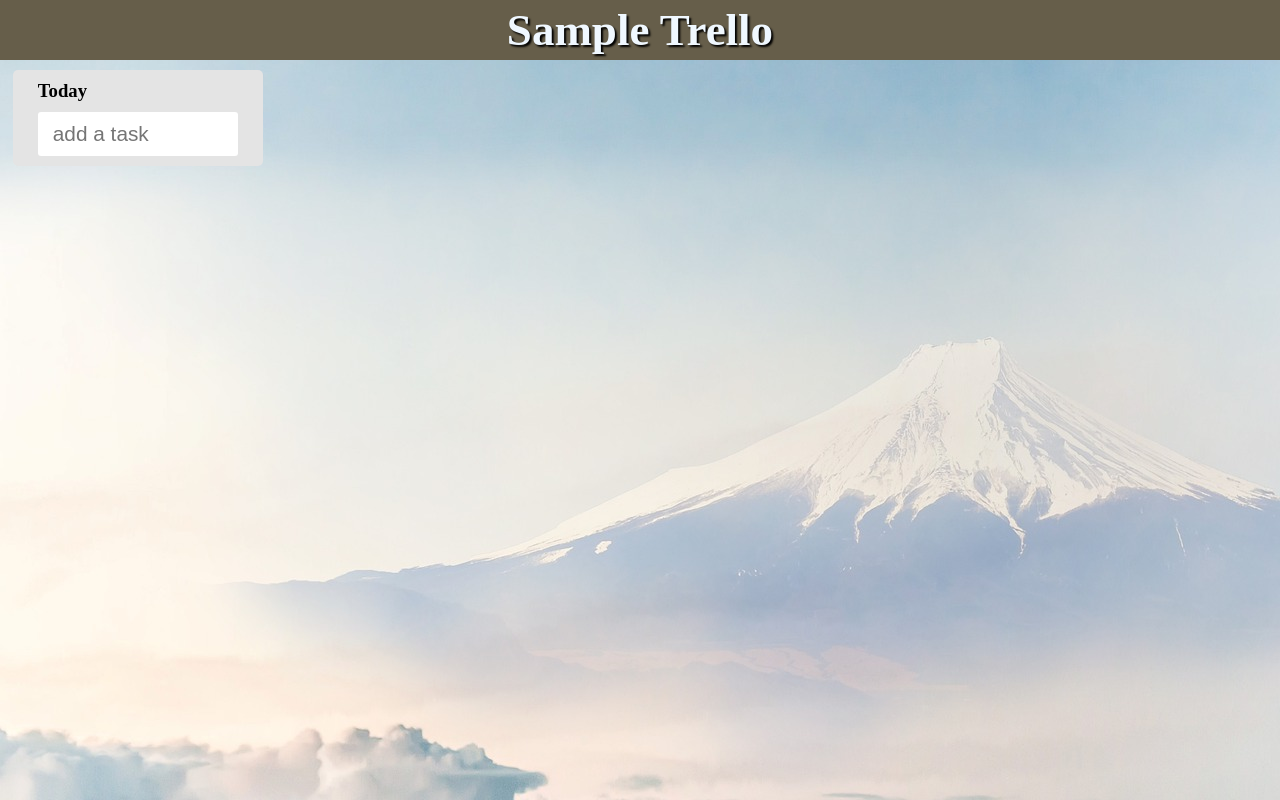
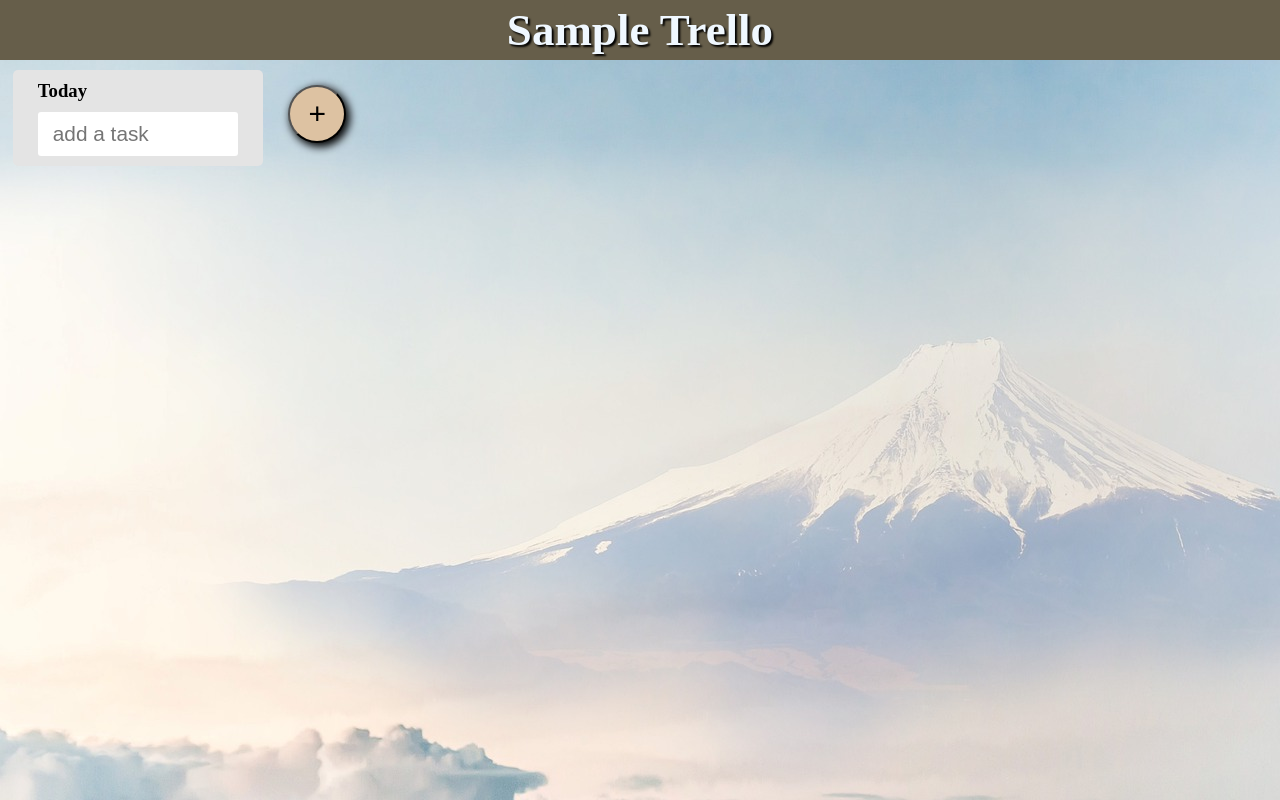
Before and after one commit to Chimoha31/dnd_trello, a React (Create React App) app: page / in a window 1280 px wide. Built offline with nearby package versions, Linux system fonts and the light colour scheme.

Commit message:
add task card

```diff
--- a/src/components/task/TaskCards.jsx
+++ b/src/components/task/TaskCards.jsx
@@ -1,15 +1,24 @@
-import React from 'react';
-import TaskCard from './TaskCard';
-import AddTaskCardButton from './button/AddTaskCardButton';
-
+import React, { useState } from "react";
+import TaskCard from "./TaskCard";
+import AddTaskCardButton from "./button/AddTaskCardButton";
 
 function TaskCards() {
+  const [taskCardsList, setTaskCardsList] = useState([{
+    id: 0,
+    draggableId: "item0",
+  }]);
+
   return (
-    <div>
-      <TaskCard />
-      <AddTaskCardButton />
+    <div className="taskCardsArea">
+      {taskCardsList.map((taskCard) => (
+        <TaskCard key={taskCard.id} />
+      ))}
+      <AddTaskCardButton
+        taskCardsList={taskCardsList}
+        setTaskCardsList={setTaskCardsList}
+      />
     </div>
-  )
+  );
 }
 
 export default TaskCards;
--- a/src/components/task/button/AddTaskCardButton.jsx
+++ b/src/components/task/button/AddTaskCardButton.jsx
@@ -1,11 +1,23 @@
-import React from 'react'
+import React from "react";
+import { v4 as uuid } from "uuid";
 
-function AddTaskCardButton() {
+function AddTaskCardButton({ taskCardsList, setTaskCardsList }) {
+  const addTaskCardHandle = () => {
+    const taskCardUuid = uuid();
+    // ボタンを押したらtaskCardを追加する
+    setTaskCardsList([
+      ...taskCardsList,
+      { id: taskCardUuid, draggableId: `item${taskCardUuid}` },
+    ]);
+  };
+
   return (
-    <div>
-
+    <div className="addTaskCardButtonArea">
+      <button className="addTaskCardButton" onClick={addTaskCardHandle}>
+        +
+      </button>
     </div>
-  )
+  );
 }
 
-export default AddTaskCardButton
+export default AddTaskCardButton;
--- a/src/components/task/input/TaskAddInput.jsx
+++ b/src/components/task/input/TaskAddInput.jsx
@@ -1,7 +1,9 @@
 import React from "react";
+import { v4 as uuid } from 'uuid';
 
 function TaskAddInput({ inputText, setInputText, taskList, setTaskList }) {
   const handleSubmit = (e) => {
+    const taskId = uuid();
     e.preventDefault();
     // カードを追加する時は、formでenterが押された時。以下、カードを追加していく。
     // taskListの配列の中にどんどんinputTextを格納していきたい。(...taskListは以前のtaskListの内容)
@@ -11,8 +13,8 @@ function TaskAddInput({ inputText, setInputText, taskList, setTaskList }) {
     setTaskList([
       ...taskList,
       {
-        id: taskList.length,
-        draggableId: `task-${taskList.length}`,
+        id: taskId, //lengthでidを設定するとbugの原因。邪道。uuidでユニークなidを持たせること。
+        draggableId: `task-${taskId}`, //lengthでidを設定するとbugの原因。邪道。uuidでユニークなidを持たせる。
         text: inputText,
       },
     ]);
--- a/src/index.css
+++ b/src/index.css
@@ -24,6 +24,37 @@ header {
   height: 100vh;
 }
 
+/* TaskCards.jsx */
+.taskCardsArea {
+  display: flex;
+  justify-content: flex-start;
+  align-items: flex-start;
+  flex-wrap: wrap;
+}
+
+/* AddTaskCardButton.jsx */
+.addTaskCardButtonArea {
+  margin-left: 1%;
+  margin-top: 25px;
+}
+
+.addTaskCardButton {
+  padding: 10px 18px;
+  border-radius: 9999px;
+  font-size: 30px;
+  background-color: rgb(221, 194, 162);
+  box-shadow: 3px 3px 8px 1px black;
+  cursor: pointer;
+  transition: all 0.1s ease;
+}
+.addTaskCardButton:hover {
+  box-shadow: none;
+  transform: translate(3px, 3px);
+}
+
+
+
+/* TaskCard.jsx */
 .taskCard {
   width: 250px;
   padding: 10px 25px;
```
